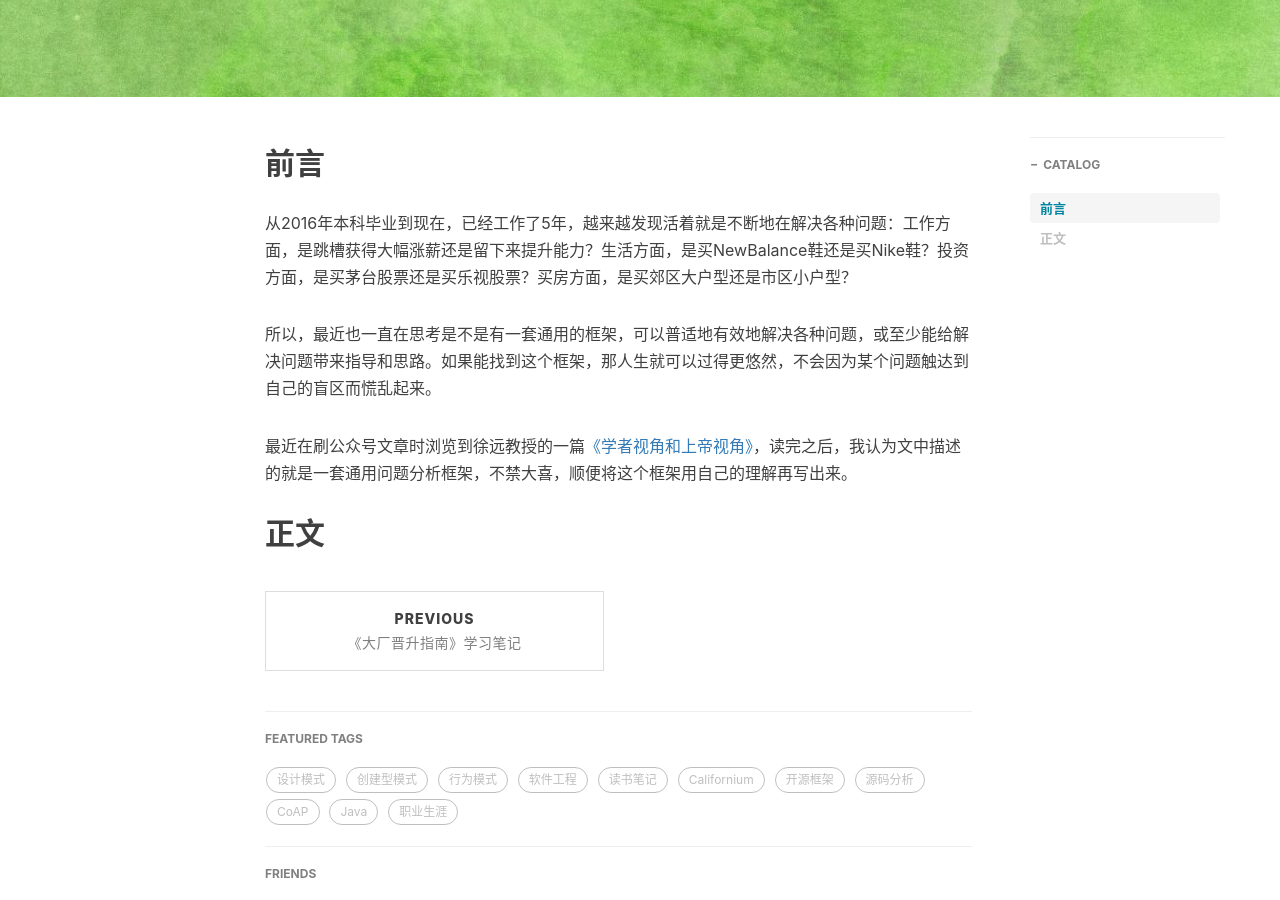
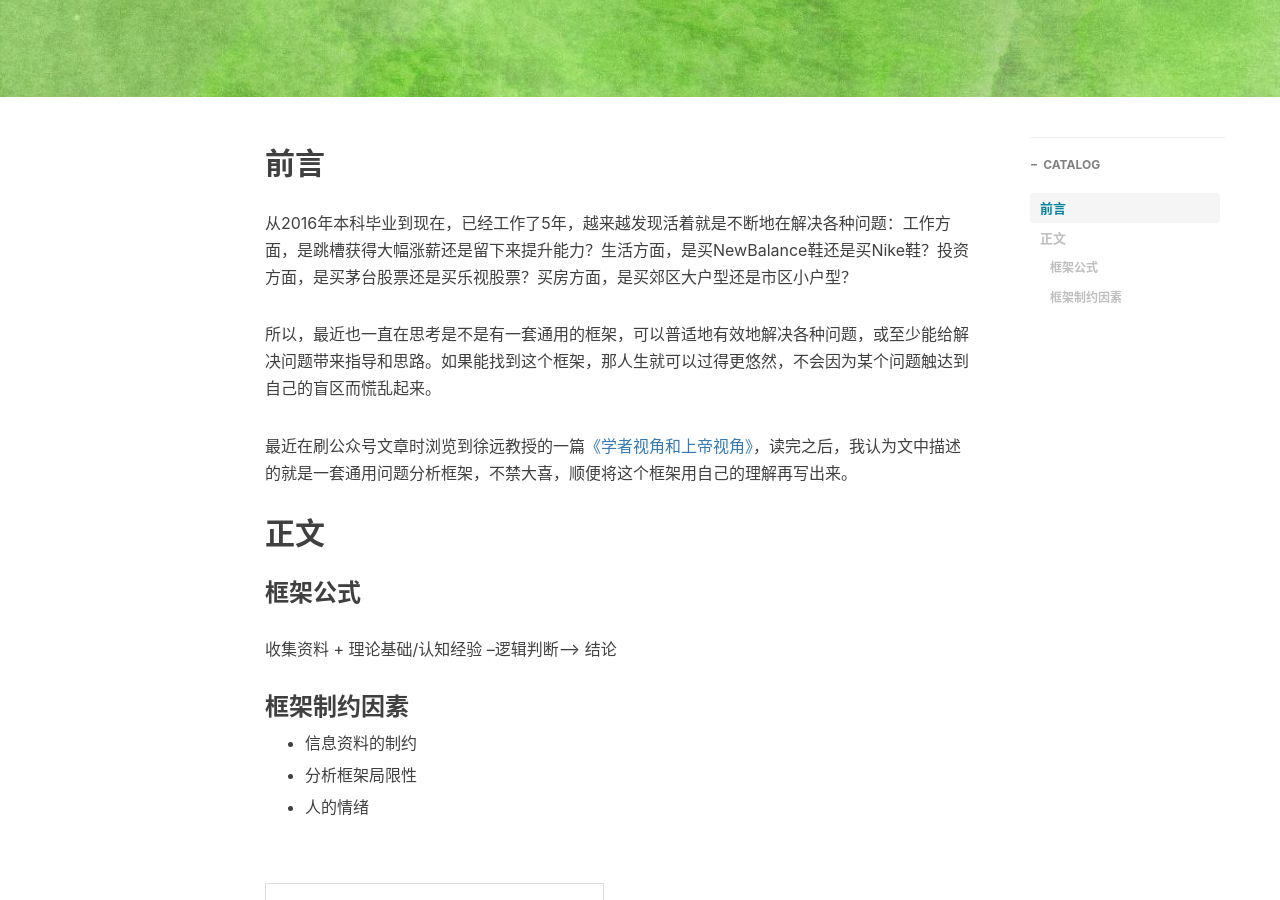
Before and after one commit to wudashan/wudashan.github.io, a Jekyll site: the page built from _posts/2021-06-26-problem-analysis-frame.markdown, in a window 1280 px wide and 900 px high, scrolled down 360 px. Built offline with Jekyll 4.4.1, drawn with Linux system fonts in a browser that asks for light colours; nearby versions of some CDN libraries; comment, search, counter and statistics services are not loaded.

Commit message:
no message

```diff
--- a/_posts/2021-06-26-problem-analysis-frame.markdown
+++ b/_posts/2021-06-26-problem-analysis-frame.markdown
@@ -19,3 +19,15 @@ tags:
 最近在刷公众号文章时浏览到徐远教授的一篇[《学者视角和上帝视角》](https://mp.weixin.qq.com/s?src=11&timestamp=1624698649&ver=3154&signature=aB01rQRx2B5mgLGSZpnzwxXPP2sWABPtSnEgyyj21F2W3LXz2WhktKfA-3Jnh1c6KqtsClYKKJQKzRXkDU1Liyh*cZ90lKpQEhruHY4vDxvVSdVIeBtHt0mLIpZTs76K&new=1)，读完之后，我认为文中描述的就是一套通用问题分析框架，不禁大喜，顺便将这个框架用自己的理解再写出来。
 
 # 正文
+
+## 框架公式
+
+收集资料 + 理论基础/认知经验 --逻辑判断--> 结论
+
+## 框架制约因素
+
+* 信息资料的制约
+
+* 分析框架局限性
+
+* 人的情绪
```
